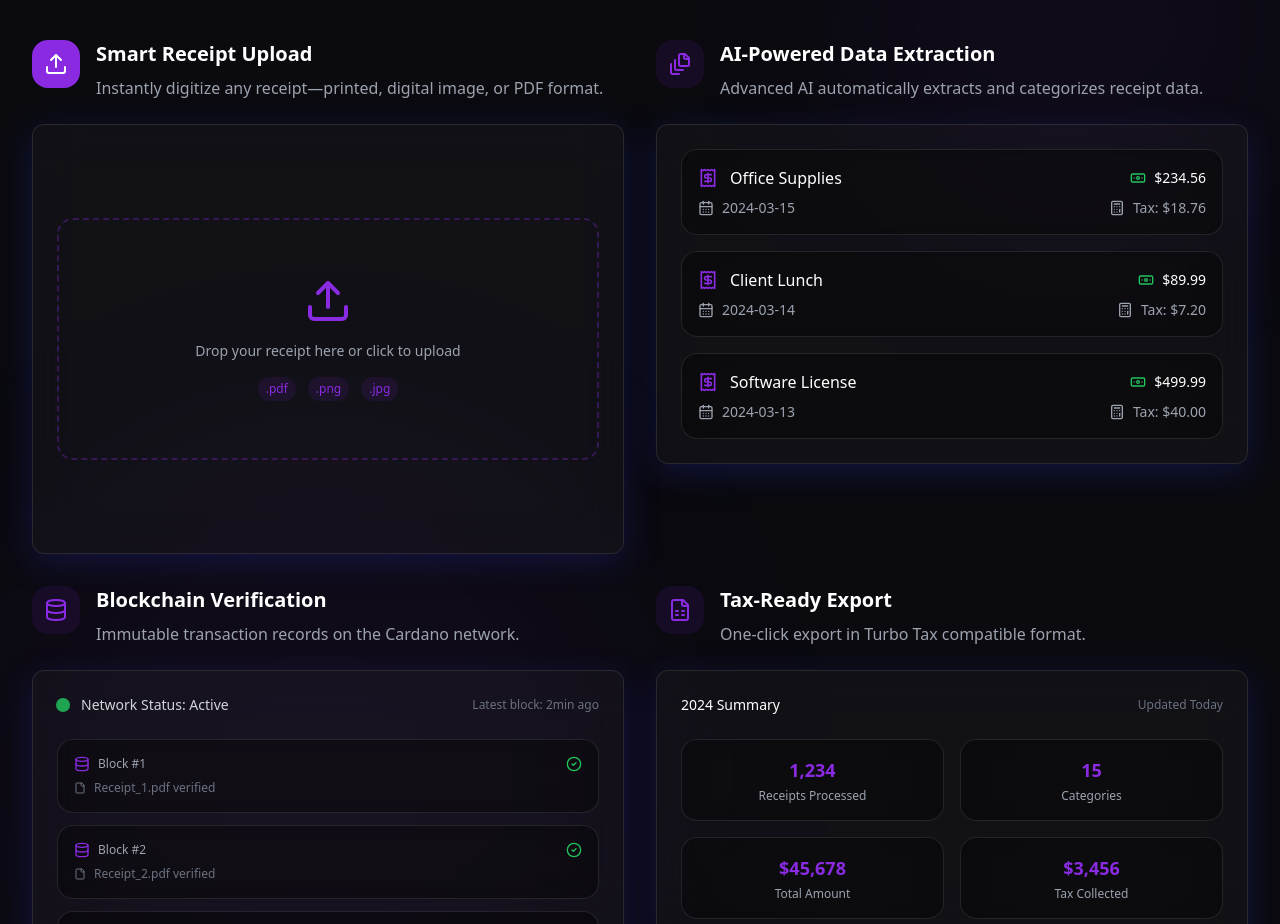
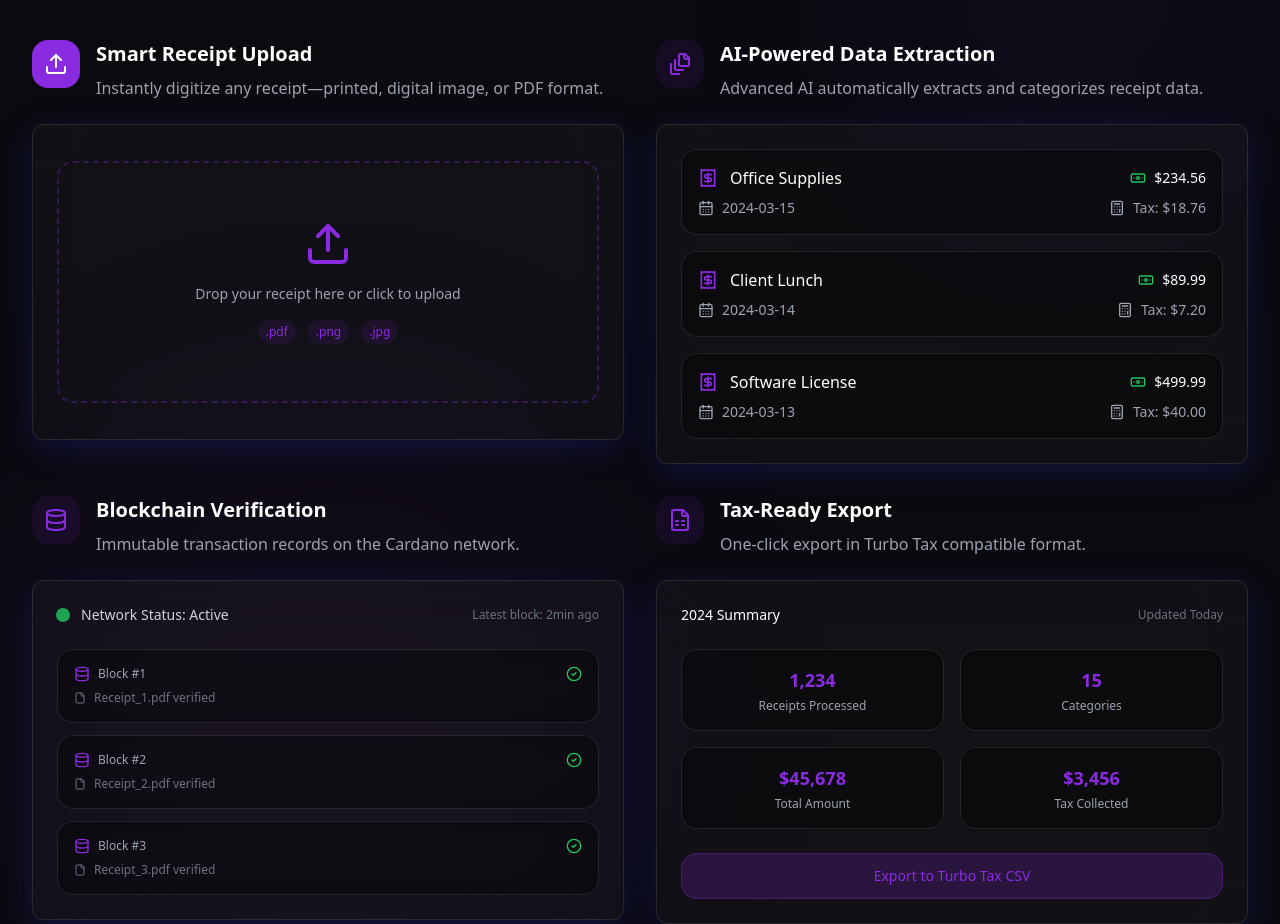
Before and after one commit to miniquinox/billsync, a React (Vite) app: page / in a window 1280 px wide. Shown: the part 2500-3424 px from the top of the page. Built offline with nearby package versions, Linux system fonts and the light colour scheme.

Commit message:
Reverted to edit edt-6c995ce0-157c-49da-9dbb-b37e6545e56a: "Visual edit in Lovable
Edited UI in Lovable"

```diff
--- a/src/components/Approach.tsx
+++ b/src/components/Approach.tsx
@@ -39,7 +39,7 @@ const Approach = () => {
     title: "Smart Receipt Upload",
     icon: Upload,
     description: "Instantly digitize any receipt—printed, digital image, or PDF format.",
-    widget: <div className="glass-card p-6 rounded-xl relative overflow-hidden group py-[93px]">
+    widget: <div className="glass-card p-6 rounded-xl relative overflow-hidden group py-[36px]">
           <motion.div initial={{
         opacity: 0
       }} animate={{
```
